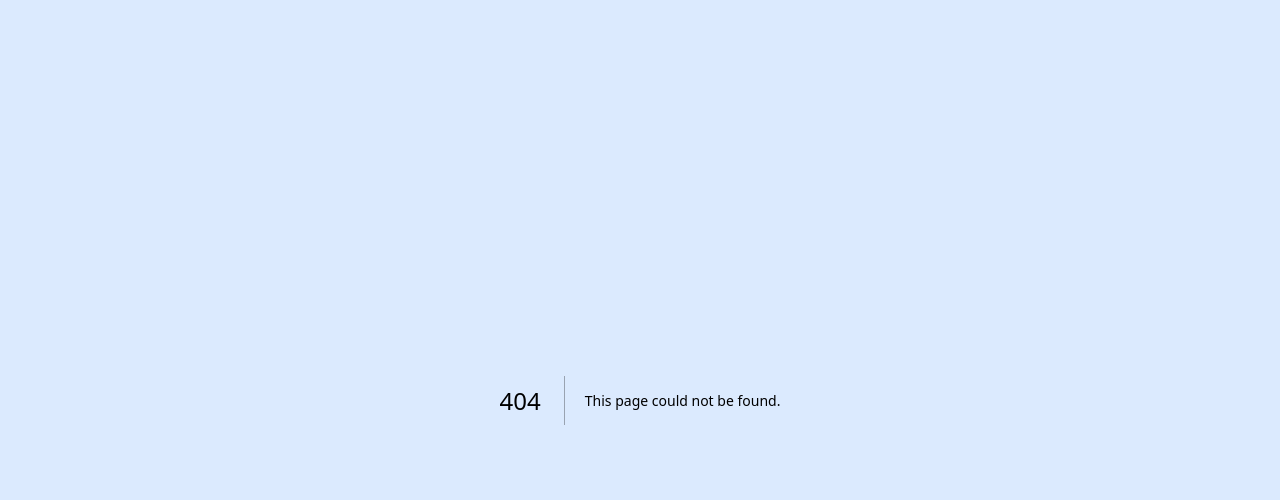
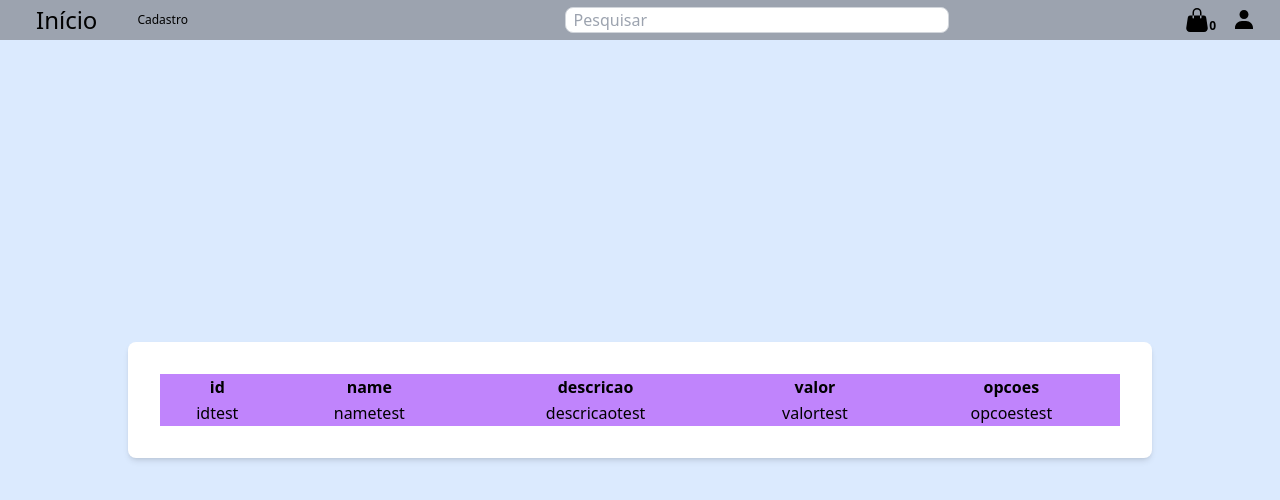
Before and after one commit to jackson07/web-shop, a Next.js app: page /pages/favoriteProducts in a window 1280 px wide. Before the commit this address had no page. Shown: the top 500 px of the page. Built offline with nearby package versions, Linux system fonts and the light colour scheme; no server answers; the database is empty.

Commit message:
Criado favoriteProducts

```diff
--- a/src/app/components/header/header.tsx
+++ b/src/app/components/header/header.tsx
@@ -27,7 +27,7 @@ const Header = () => {
 				className="w-96 rounded-lg border border-gray-300 px-2 focus:border-gray-500 focus:outline-none"
 			/>
 			<div className="flex items-center justify-center">
-				<Link href="/" className="text-2xl flex items-center cursor-pointer px-2">
+				<Link href="/pages/favoriteProducts" className="text-2xl flex items-center cursor-pointer px-2">
 					<BsFillHandbagFill/>
 					<p className="text-xs font-semibold flex bottom-0 text-end pt-3">
 						{totalBag}
--- a/src/app/page.tsx
+++ b/src/app/page.tsx
@@ -36,7 +36,7 @@ export default function Home() {
 	}, [page]);
 
 	return (
-		<div>
+		<>
 			<Header/>
 			<main className="min-h-screen flex flex-col items-center justify-center pb-6">
 				{isLoading && (
@@ -98,6 +98,6 @@ export default function Home() {
 					<div className="flex items-center justify-center">@ create by Jack</div>
 				</footer>
 			</main>
-		</div>
+		</>
 	);
 }
--- /dev/null
+++ b/src/app/pages/favoriteProducts/page.tsx
@@ -0,0 +1,45 @@
+"use client";
+import Header from "@/app/components/header/header";
+import React from "react";
+
+export default function FavoriteProducts() {
+	return (
+		<>
+			<Header/>
+			<main className="min-h-screen flex items-center justify-center">
+				<div className="bg-white p-8 rounded-lg shadow-md w-4/5 h-full">
+					<table className="w-full h-full bg-purple-400">
+						<thead className="">
+							<tr>
+								<th>id</th>
+								<th>name</th>
+								<th>descricao</th>
+								<th>valor</th>
+								<th>opcoes</th>
+							</tr>
+						</thead>
+						<tbody>
+							<tr>
+								<td align="center">
+                                idtest
+								</td>
+								<td align="center">
+                                nametest
+								</td>
+								<td align="center">
+                                descricaotest
+								</td>
+								<td align="center">
+                                valortest
+								</td>
+								<td align="center">
+                                opcoestest
+								</td>
+							</tr>
+						</tbody>
+					</table>
+				</div>
+			</main>
+		</>
+	);
+}
```
